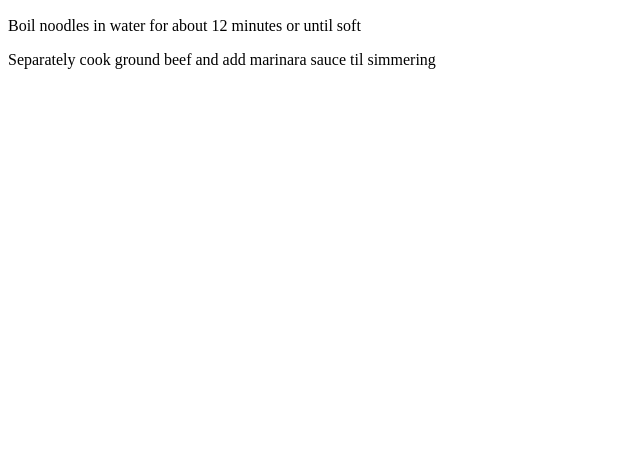
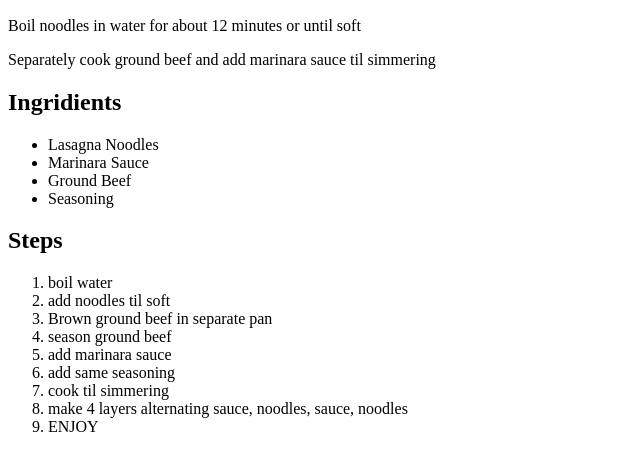
Before and after one commit to fjayrizzo5/odin-recipes, a plain HTML site: page recipes/lasagna.html in a window 1280 px wide. Shown: the part 359-811 px from the top of the page, without its empty margins (0-640 px from the left). Drawn offline with Linux system fonts and the light colour scheme.

Commit message:
add ingredients and steps

```diff
--- a/recipes/lasagna.html
+++ b/recipes/lasagna.html
@@ -10,5 +10,26 @@
     <h2>Description</h2>
     <p>Boil noodles in water for about 12 minutes or until soft</p>
     <p>Separately cook ground beef and add marinara sauce til simmering</p>
+    <h2>Ingridients</h2>
+        <ul>
+            <li>Lasagna Noodles</li>
+            <li>Marinara Sauce</li>
+            <li>Ground Beef</li>
+            <li>Seasoning</li>
+        </ul>
+    <h2>Steps</h2>
+        <ol>
+            <li>boil water</li>
+            <li>add noodles til soft</li>
+            <li>Brown ground beef in separate pan</li>
+            <li>season ground beef</li>
+            <li>add marinara sauce</li>
+            <li>add same seasoning</li>
+            <li>cook til simmering</li>
+            <li>make 4 layers alternating sauce, noodles, sauce, noodles</li>
+            <li>ENJOY</li>
+        </ol>
+
+
 </body>
 </html>
```
